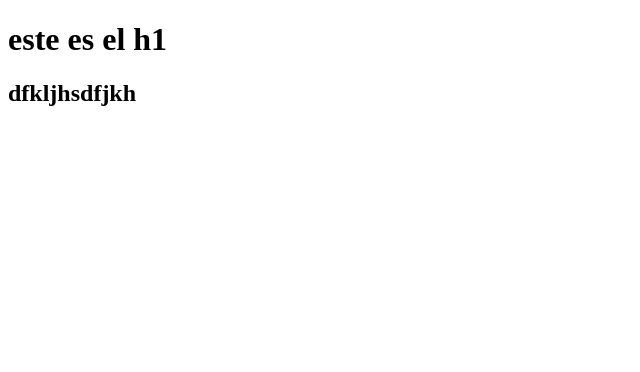
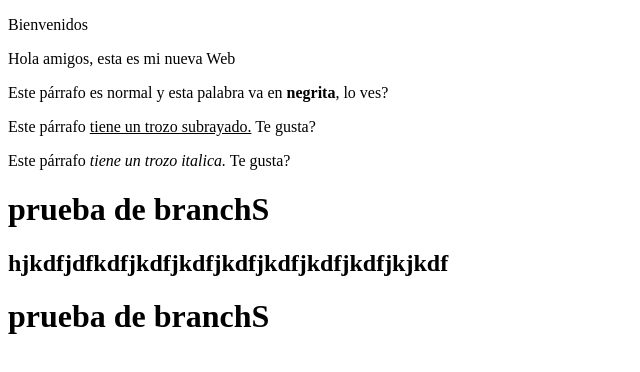
Before and after one commit to insalamanca/GitProject, a plain HTML site: page index.html in a window 1280 px wide. Shown: the whole page, without its empty margins (0-640 px from the left). Drawn offline with Linux system fonts and the light colour scheme.

```diff
--- a/index.html
+++ b/index.html
@@ -1,10 +1,19 @@
 <!DOCTYPE html>
-<html>
+<html lang="es">
 <head>
-	<title> pagina pruba GIT</title>
+	<meta charset="utf-8">
+		<meta name="Description" content="descripción de la página">
+	<title> pagina prueba GIT</title>
 </head>
 <body>
- <h1>este es el h1</h1>
- <h2>dfkljhsdfjkh</h2>
+	<p>Bienvenidos</p>
+   <p>Hola amigos, esta es mi nueva Web</p>
+   <p>Este párrafo es normal y esta palabra va en <b>negrita</b>, lo ves? </p>
+   <p>Este párrafo <u>tiene un trozo subrayado.</u> Te gusta? </p>
+   <p>Este párrafo <i>tiene un trozo italica.</i> Te gusta? </p>
+   	<h1>prueba de branchS</h1>
+   	<h2>hjkdfjdfkdfjkdfjkdfjkdfjkdfjkdfjkdfjkjkdf</h2>
+      <h1>prueba de branchS</h1>
+
 </body>
 </html>
```
